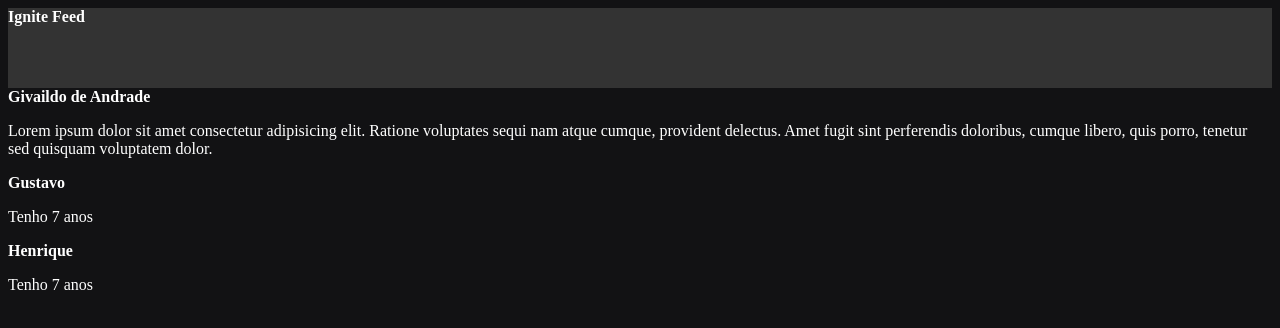
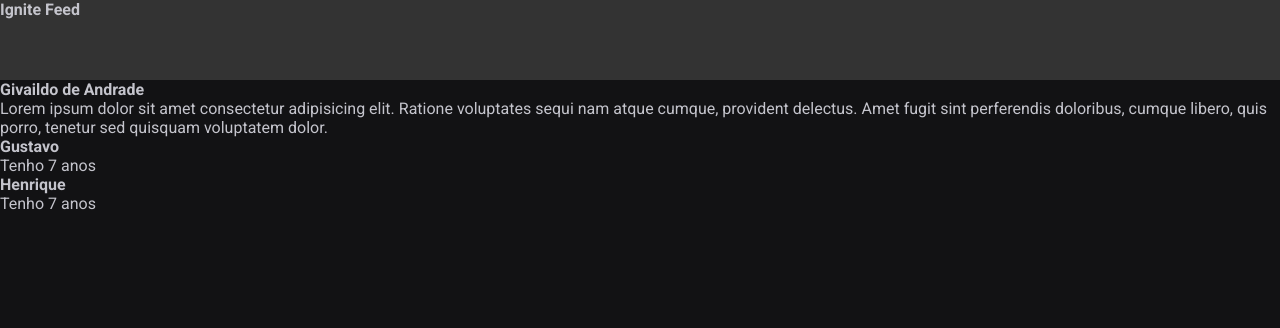
Before and after one commit to Givaild/React-2022, a React (Vite) app: page / in a window 1280 px wide. Shown: the top 328 px of the page. Built offline with nearby package versions, Linux system fonts and the light colour scheme.

Commit message:
set global css

```diff
--- a/index.html
+++ b/index.html
@@ -2,8 +2,17 @@
 <html lang="pr-br">
   <head>
     <meta charset="UTF-8" />
+    <link rel="preconnect" href="https://fonts.googleapis.com" />
+    <link rel="preconnect" href="https://fonts.gstatic.com" crossorigin />
+
     <link rel="icon" type="image/svg+xml" href="/src/favicon.svg" />
     <meta name="viewport" content="width=device-width, initial-scale=1.0" />
+
+    <link
+      href="https://fonts.googleapis.com/css2?family=Roboto:wght@400;700&display=swap"
+      rel="stylesheet"
+    />
+
     <title>Treinando React</title>
   </head>
   <body>
--- a/src/App.jsx
+++ b/src/App.jsx
@@ -2,7 +2,7 @@ import React from 'react'
 import { Header } from './components/Header'
 import {Post} from './Post'
 
-import "./styles.css";
+import "./global.css";
 
 export function App() {
 
--- /dev/null
+++ b/src/global.css
@@ -0,0 +1,31 @@
+:root {
+    --white: #fff;
+    --gray-100: #e1e1e6;
+    --gray-300: #c4c4cc;
+    --gray-400: #8d8d99;
+    --gray-600: #323238;
+    --gray-700: #29292e;
+    --gray-800: #202024;
+    --gray-900: #121214;
+
+    --green-500:#00875f;
+}
+
+* {
+    margin: 0;
+    padding: 0;
+    box-sizing: border-box;
+}
+
+body {
+    background: var(--gray-900);
+    color: var(--gray-300);
+    -webkit-font-smoothing: antialiased;
+}
+
+body, input, textarea, button {
+    font-family: "Roboto",sans-serif;
+    font-weight: 400;
+    font-size: 1rem;
+
+}
--- a/src/styles.css
+++ /dev/null
@@ -1,4 +0,0 @@
-body {
-    background: #121214;
-    color: #fff;
-}
```
